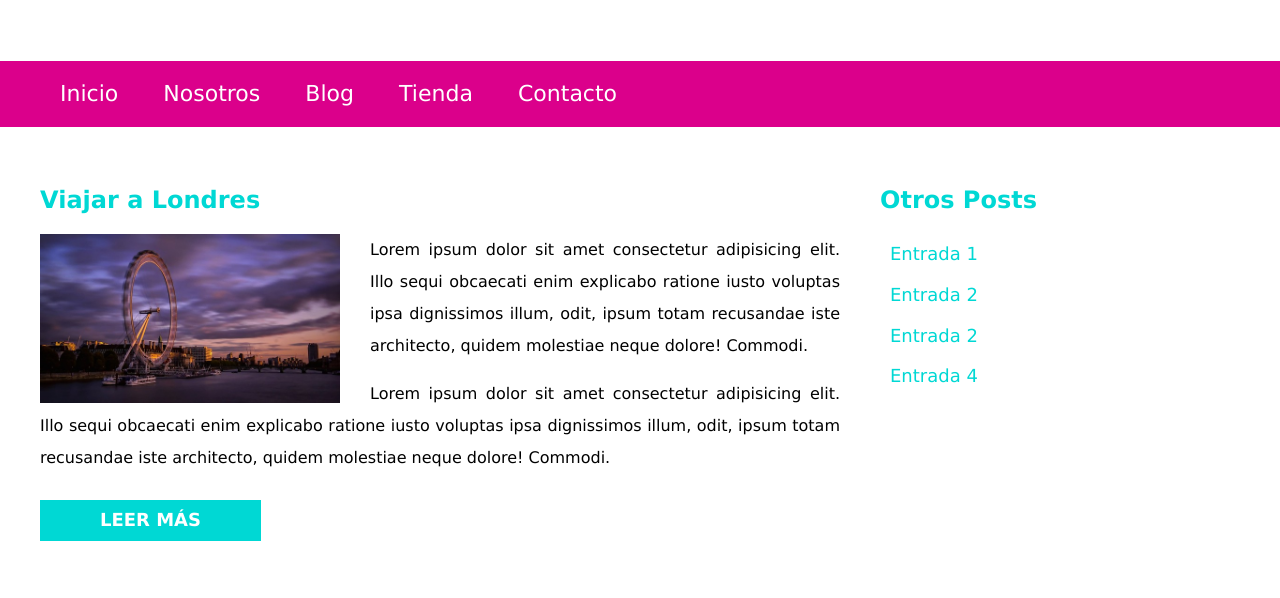
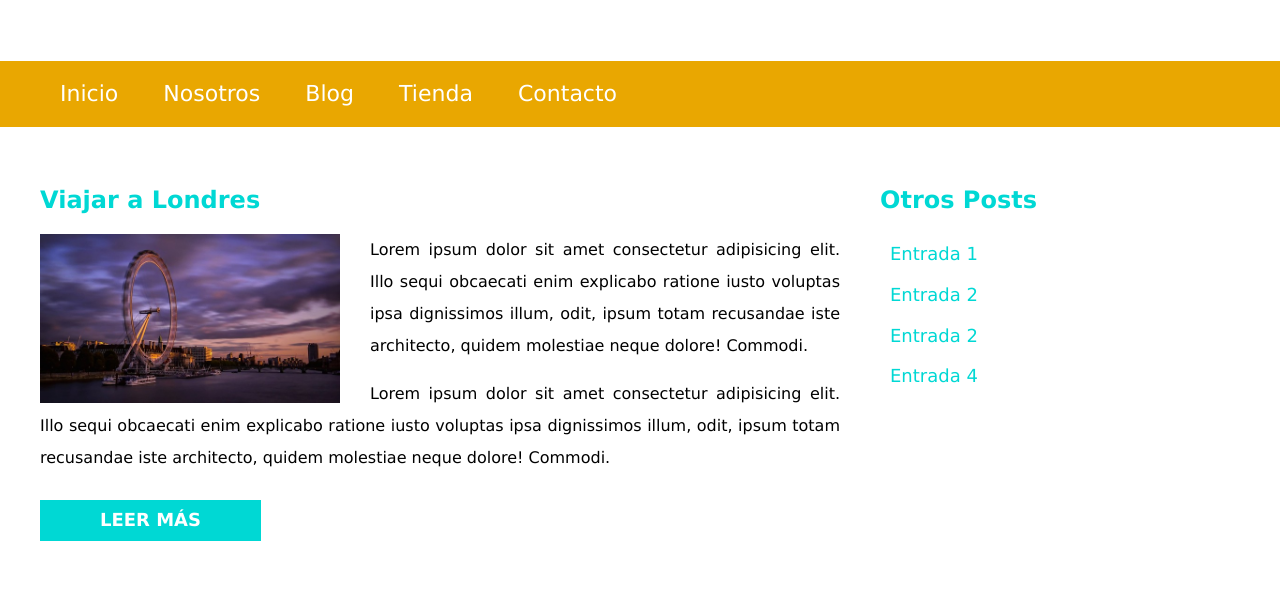
Before and after one commit to alexsans12/blog-de-viajes, a plain HTML site: page index.html in a window 1280 px wide. Shown: the part 103-701 px from the top of the page. Drawn offline with Linux system fonts and the light colour scheme.

Commit message:
cambio de color del nav

```diff
--- a/css/styles.css
+++ b/css/styles.css
@@ -72,7 +72,7 @@ p{
 }
 /*Navegacion*/
 .barra{
-  background-color: #db008b;
+  background-color: #e9a701;
   margin-top: 40px;
 }
 .navegacion-principal a{
```
